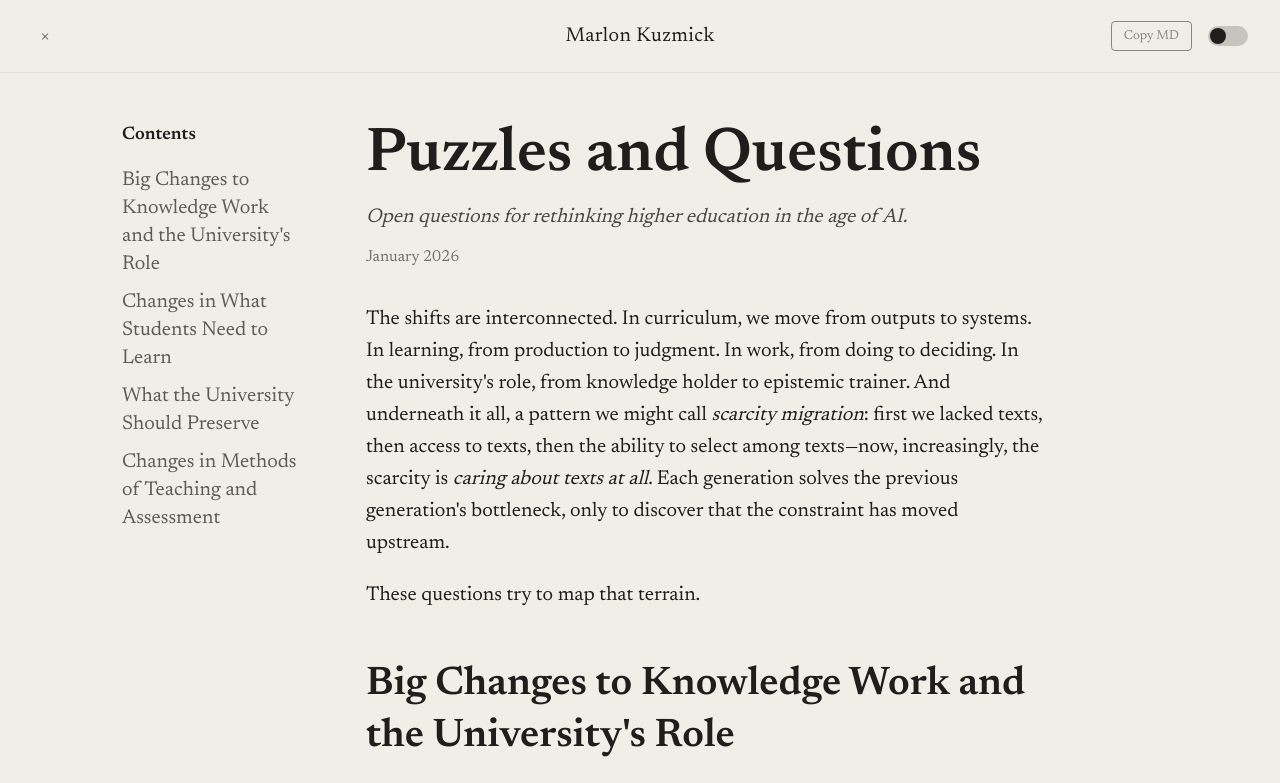
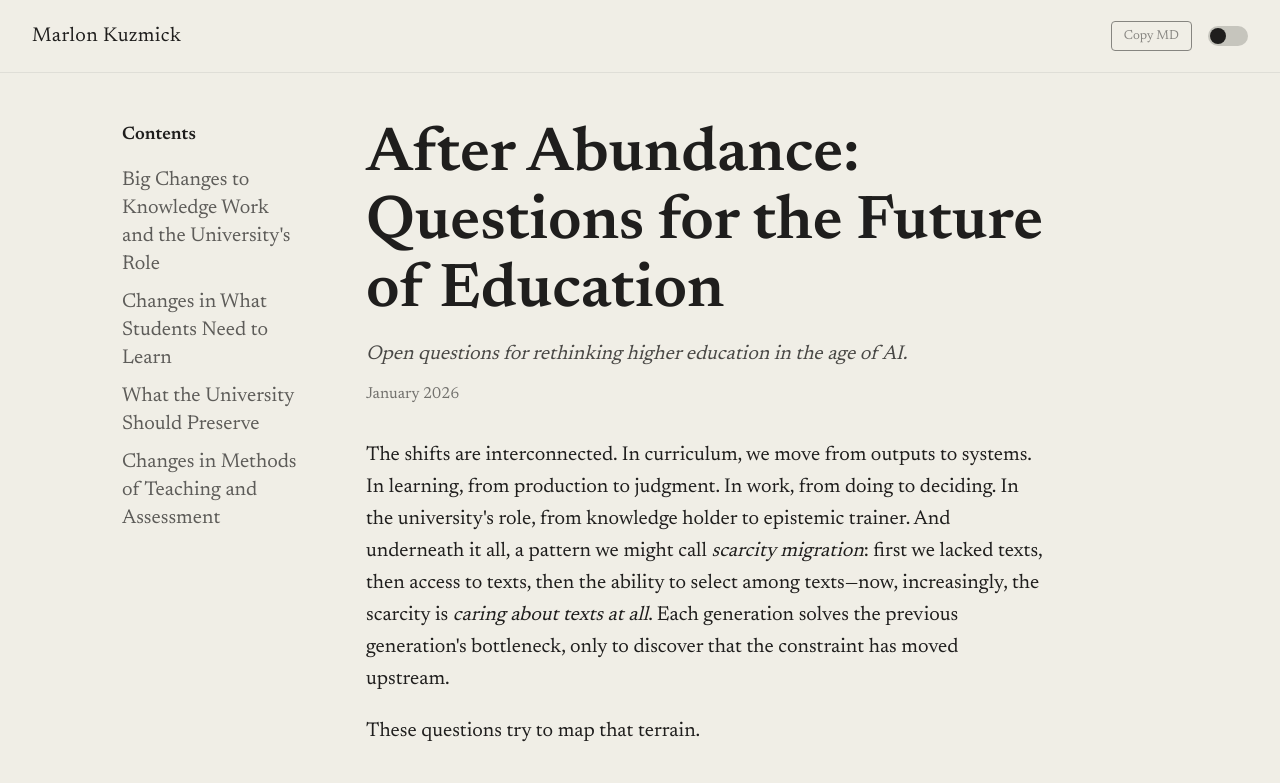
Before and after one commit to mkuzmick/notes-on-the-future-of-education, a Next.js app: page / in a window 1280 px wide. Shown: the top 783 px of the page. Built offline with nearby package versions, Linux system fonts and the light colour scheme.

Commit message:
Updates:

```diff
--- a/app/essay-client.tsx
+++ b/app/essay-client.tsx
@@ -98,13 +98,6 @@ export default function EssayClient({ markdown }: { markdown: string }) {
     <>
       <header className="site-header">
         <button
-          className="close-btn"
-          onClick={() => window.history.back()}
-          aria-label="Close"
-        >
-          &times;
-        </button>
-        <button
           className="hamburger-btn"
           onClick={() => setTocOpen(!tocOpen)}
           aria-label="Toggle contents"
--- a/app/globals.css
+++ b/app/globals.css
@@ -34,7 +34,7 @@ body {
 .site-header {
   display: flex;
   align-items: center;
-  justify-content: center;
+  justify-content: flex-start;
   padding: 20px 32px;
   position: relative;
   border-bottom: 1px solid rgba(128, 128, 128, 0.15);
@@ -44,22 +44,6 @@ body {
   font-size: 20px;
   font-weight: 400;
   letter-spacing: 0.02em;
-}
-
-.site-header .close-btn {
-  position: absolute;
-  left: 32px;
-  background: none;
-  border: none;
-  color: var(--fg);
-  font-size: 20px;
-  cursor: pointer;
-  padding: 4px 8px;
-  opacity: 0.6;
-}
-
-.site-header .close-btn:hover {
-  opacity: 1;
 }
 
 /* Header controls (right side) */
@@ -178,8 +162,6 @@ body {
 /* Hamburger for mobile TOC */
 .hamburger-btn {
   display: none;
-  position: absolute;
-  left: 32px;
   background: none;
   border: none;
   color: var(--fg);
@@ -283,12 +265,10 @@ body {
 
 /* Mobile */
 @media (max-width: 860px) {
-  .site-header .close-btn {
-    display: none;
-  }
-
   .hamburger-btn {
     display: block;
+    position: absolute;
+    left: 32px;
   }
 
   .toc-sidebar {
--- a/app/layout.tsx
+++ b/app/layout.tsx
@@ -16,14 +16,14 @@ export const metadata: Metadata = {
     title: "Puzzles and Questions",
     description:
       "Open questions for rethinking higher education in the age of AI.",
-    images: [{ url: "/puzzles-thumbnail.png", width: 1200, height: 630 }],
+    images: [{ url: "/puzzles-thumbnail-1.png", width: 1200, height: 630 }],
   },
   twitter: {
     card: "summary_large_image",
     title: "Puzzles and Questions",
     description:
       "Open questions for rethinking higher education in the age of AI.",
-    images: ["/puzzles-thumbnail.png"],
+    images: ["/puzzles-thumbnail-1.png"],
   },
 };
 
--- a/content/puzzles-and-questions.md
+++ b/content/puzzles-and-questions.md
@@ -1,4 +1,4 @@
-# Puzzles and Questions
+# After Abundance: Questions for the Future of Education
 
 Open questions for rethinking higher education in the age of AI.
 
```
Also changed, not shown: public/puzzles-thumbnail-1.png (added), public/puzzles-thumbnail.png (deleted).
